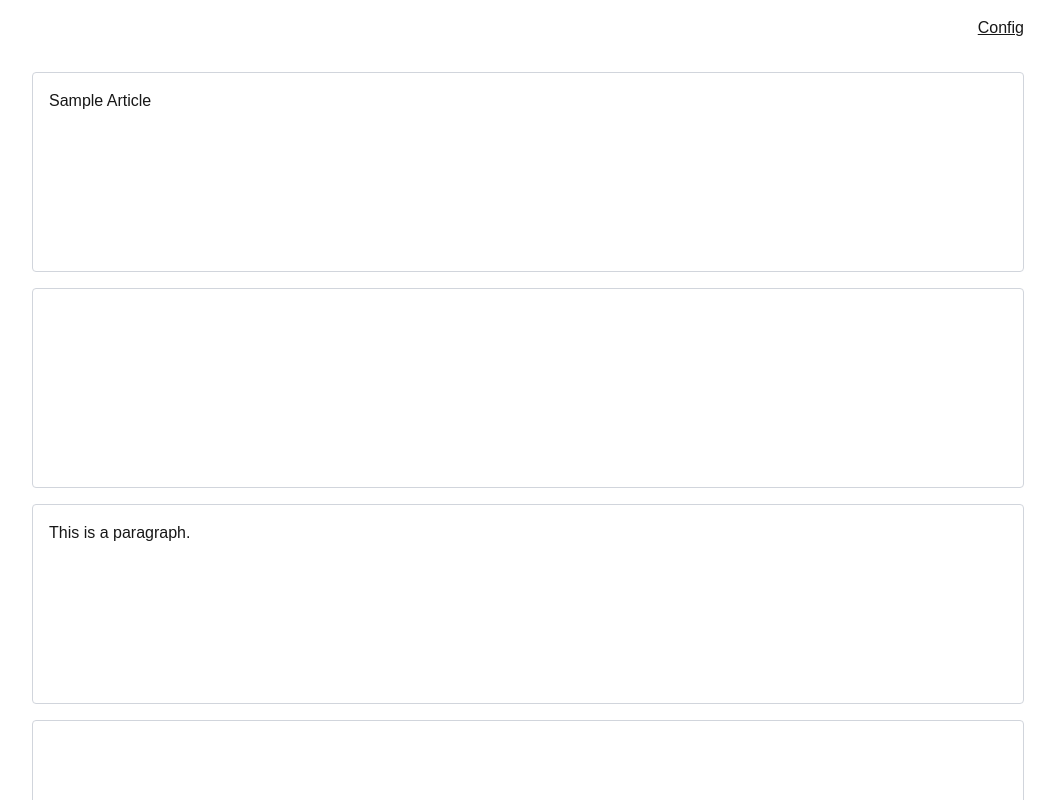
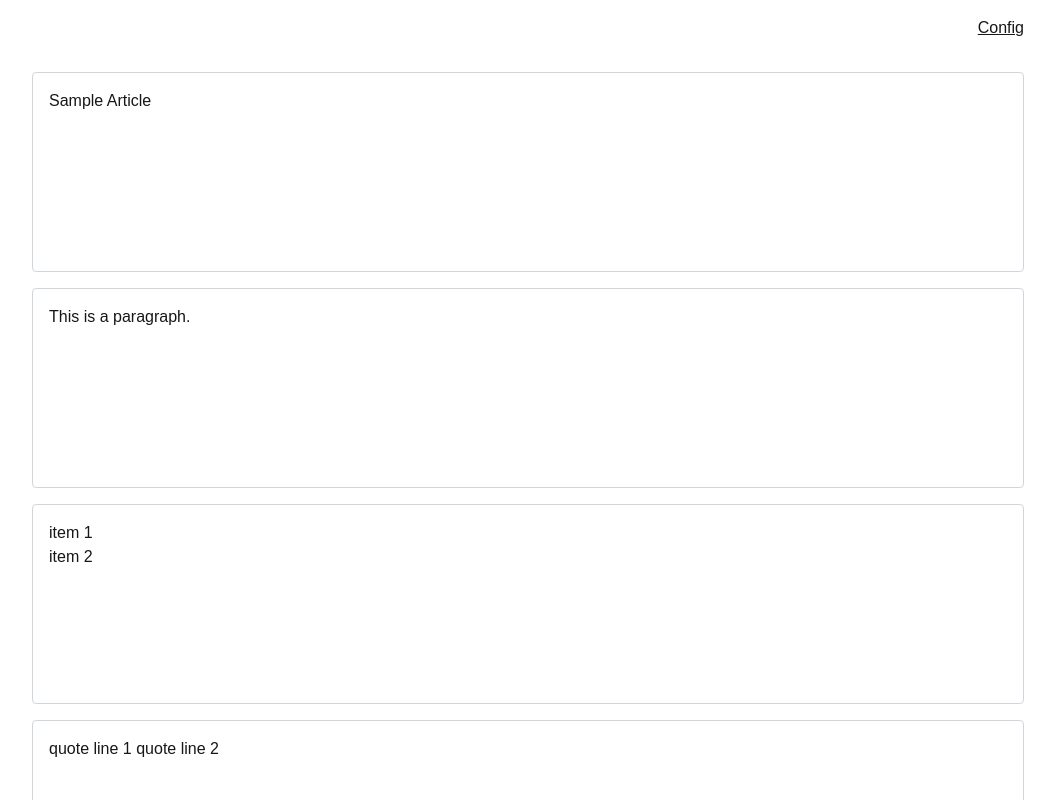
Before and after one commit to grigri201/document-copilot, a Next.js app: page / in a window 1280 px wide. Shown: the top 800 px of the page, without its empty margins (112-1167 px from the left). Built offline with nearby package versions, Linux system fonts and the light colour scheme.

Commit message:
Filter empty sections in Article

```diff
--- a/src/components/Article.tsx
+++ b/src/components/Article.tsx
@@ -9,7 +9,9 @@ interface ArticleProps {
 
 
 export default function Article({ content }: ArticleProps) {
-  const sections = splitSections(content);
+  const sections = splitSections(content).filter(
+    (section) => section != null && section.trim() !== ""
+  );
   return (
     <div className="flex flex-col gap-4">
       {sections.map((section, idx) => (
```
